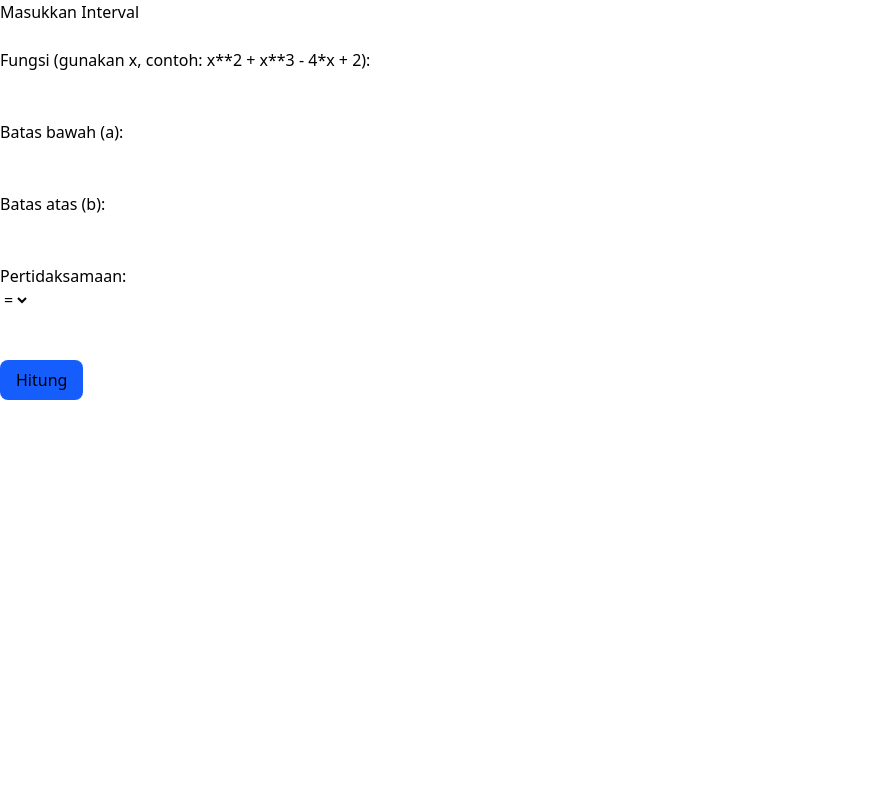
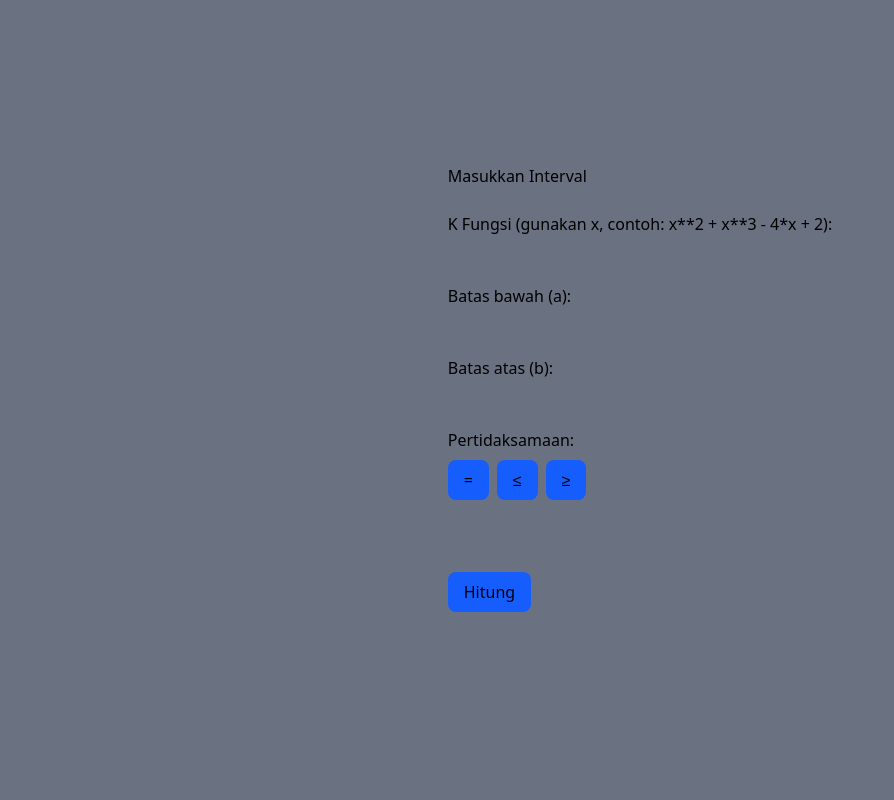
Before and after one commit to fqKm/Pertidaksamaan-Bagi-Dua, a Flask app: page / in a window 1280 px wide. Shown: the whole page, without its empty margins (0-894 px from the left). Run offline with Flask 3, Linux system fonts and the light colour scheme.

Commit message:
Styling Operator Selection

```diff
--- a/templates/bagidua.html
+++ b/templates/bagidua.html
@@ -5,14 +5,16 @@
     <meta name="viewport" content="width=device-width, initial-scale=1.0">
     <title>Pertidaksamaan Bagi Dua</title>
     <script src="https://cdn.jsdelivr.net/npm/@tailwindcss/browser@4"></script>
-  </head>
+    <style>
+
+    </style>
 </head>
-<body>
+<body class="min-h-screen flex items-center justify-center bg-gray-500">
     <div class="bg-">
             <h1>Masukkan Interval</h1>
         <br>
         <div class="form">
-            <form method="POST">
+            <form method="POST">K
                 <label>Fungsi (gunakan x, contoh: x**2 + x**3 - 4*x + 2):</label><br>
                 <input type="text" name="fungsi", value="{{fungsi | default("")}}"><br><br>
 
@@ -23,11 +25,14 @@
                 <input type="number" step="any" name="b", value="{{b | default("")}}"><br><br>
 
                 <label>Pertidaksamaan:</label><br>
-                <select name="operator">
-                    <option value="=" {% if operator == "=" %}selected{% endif %}>=</option>
-                    <option value="<=" {% if operator == "=" %}selected{% endif %}> &le; </option>
-                    <option value=">=" {% if operator == "=" %}selected{% endif %}> &ge; </option>
-                </select>
+                <!-- Tambahkan hidden input untuk menyimpan pilihan operator -->
+                <input type="hidden" name="operator" id="operator-input" value="{{ operator | default('=') }}">
+
+                <div class="flex gap-2 mt-2">
+                <button class ="bg-blue-600 hover:bg-blue-800 focus:outline-2 focus:outline-offset-2 focus:outline-blue-500 active:bg-blue-700 px-4 py-2 rounded-lg" type="button" onclick="selectOperator('=')" class="operator-btn px-4 py-2 rounded border {% if operator == '=' %}bg-blue-500 text-white{% else %}bg-gray-200{% endif %}">=</button>
+                <button class ="bg-blue-600 hover:bg-blue-800 focus:outline-2 focus:outline-offset-2 focus:outline-blue-500 active:bg-blue-700 px-4 py-2 rounded-lg" type="button" onclick="selectOperator('<')" class="operator-btn px-4 py-2 rounded border {% if operator == '<=' %}bg-blue-500 text-white{% else %}bg-gray-200{% endif %}">&le;</button>
+                <button class ="bg-blue-600 hover:bg-blue-800 focus:outline-2 focus:outline-offset-2 focus:outline-blue-500 active:bg-blue-700 px-4 py-2 rounded-lg"type="button" onclick="selectOperator('>=')" class="operator-btn px-4 py-2 rounded border {% if operator == '>=' %}bg-blue-500 text-white{% else %}bg-gray-200{% endif %}">&ge;</button>
+                </div>
                 <br>
                 <br>
                 <br>
```
